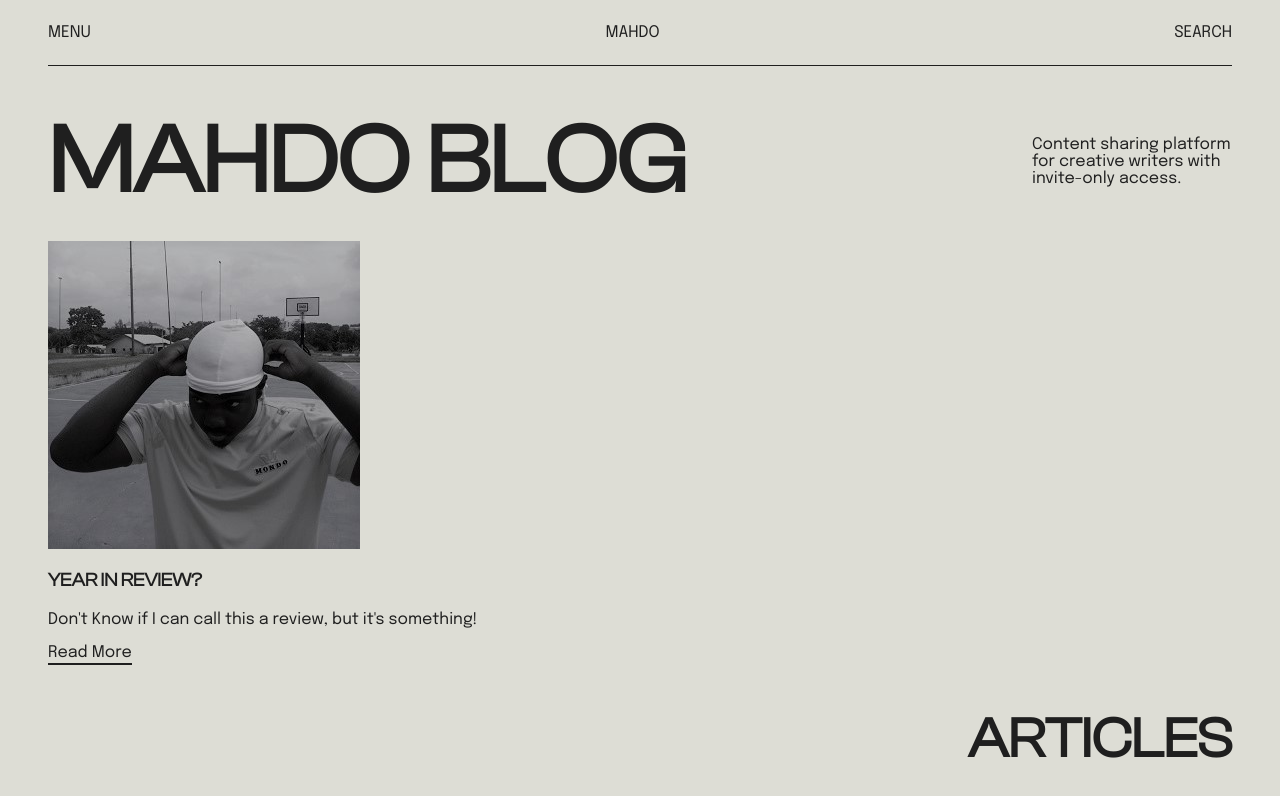
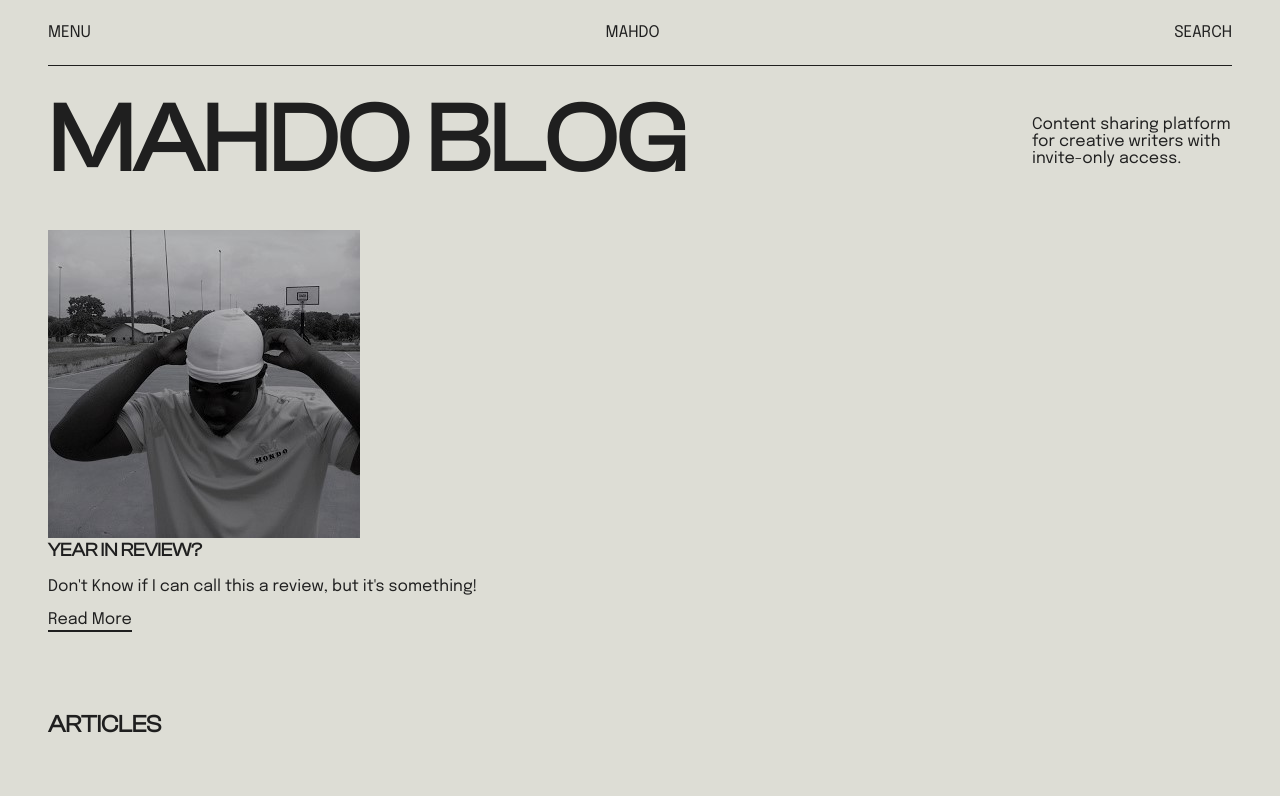
Before and after one commit to CreateNext/mahdo-blog, a Next.js app: page / in a window 1280 px wide. Shown: the top 796 px of the page. Built offline with nearby package versions, Linux system fonts and the light colour scheme.

Commit message:
style fixes et al

```diff
--- a/styles/core/_base.scss
+++ b/styles/core/_base.scss
@@ -19,6 +19,11 @@
 h3 {
   font-family: $titleFont;
   text-transform: uppercase;
+  margin: 0;
+}
+
+h2 {
+  margin-bottom: 25px;
 }
 
 section {
--- a/styles/globals.scss
+++ b/styles/globals.scss
@@ -4,5 +4,6 @@
 
 @import "./components/post";
 @import "./components/nav";
+@import "./components/tags";
 
 @import "./pages/home";
--- a/styles/pages/_home.scss
+++ b/styles/pages/_home.scss
@@ -1,13 +1,15 @@
 .hero {
+  margin-bottom: 50px;
+
   &__top {
     display: flex;
     justify-content: space-between;
     align-items: center;
+    margin-bottom: 30px;
   }
 
   &__title {
     font-size: 6rem;
-    line-height: 0;
   }
 
   &__info {
@@ -16,12 +18,18 @@
 
   &__featured {
     display: flex;
-    column-gap: 50px;
   }
 }
 
-.articles__title {
-  font-size: 3.5rem;
-  line-height: 0;
-  text-align: end;
+.articles {
+  &__top {
+    display: flex;
+    justify-content: space-between;
+
+    .articles__title {
+      align-self: flex-end;
+      font-size: 3.5rem;
+      text-align: end;
+    }
+  }
 }
```
